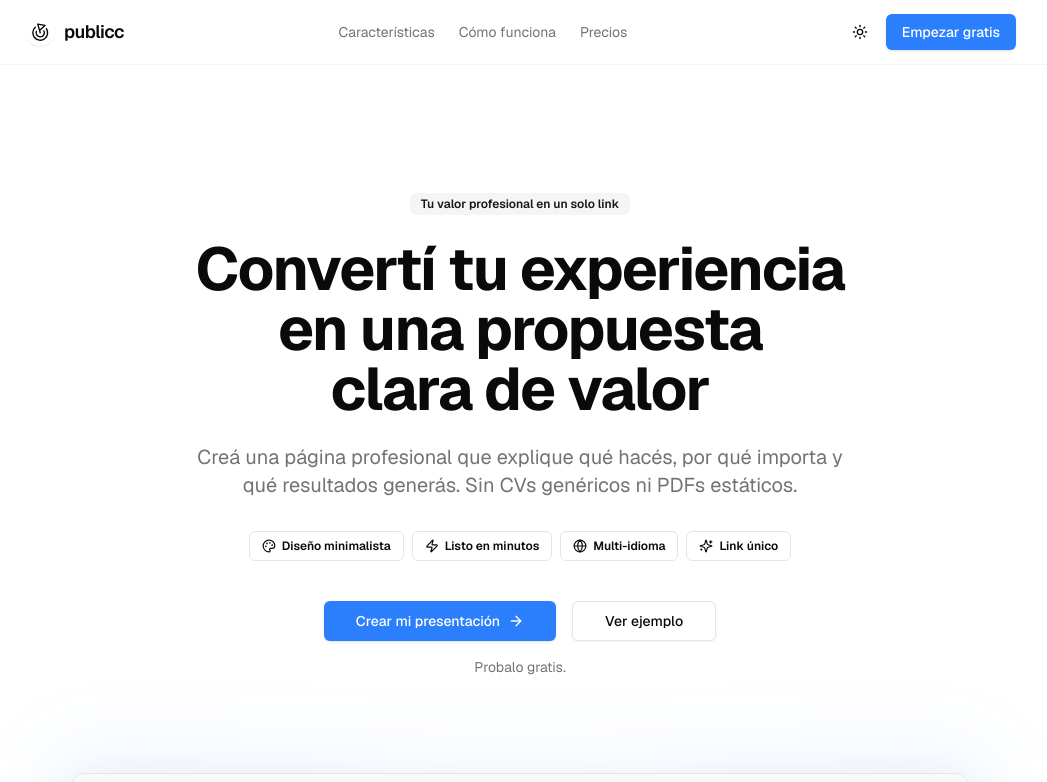
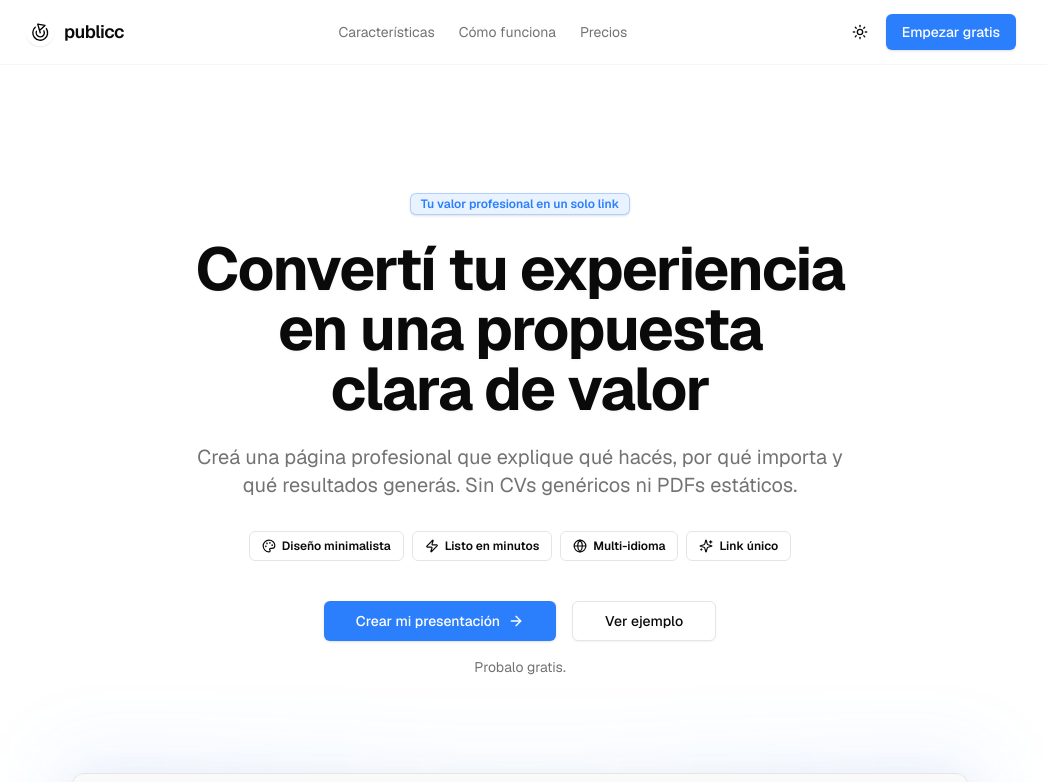
Before and after one commit to FrancoNatanael/publicc-frontend, a Next.js app: page / in a window 1280 px wide. Shown: the top 782 px of the page, without its empty margins (120-1167 px from the left). Built offline with nearby package versions, Linux system fonts and the light colour scheme; no server answers.

Commit message:
Badge default changes

```diff
--- a/components/landing/hero-section.tsx
+++ b/components/landing/hero-section.tsx
@@ -23,11 +23,11 @@ export function HeroSection() {
 
       <div className="container mx-auto max-w-5xl px-4 py-24 md:py-32">
         <div className="flex flex-col items-center text-center">
-          <Badge variant="secondary" className="mb-6">
+          <Badge variant="default" className="mb-6">
             Tu valor profesional en un solo link
           </Badge>
 
-          <h1 className="max-w-3xl text-balance text-4xl font-bold tracking-tight md:text-5xl lg:text-6xl">
+          <h1 className="max-w-3xl text-balance text-4xl font-bold tracking-tight drop-shadow-sm md:text-5xl lg:text-6xl text-shadow-sm">
             Convertí tu experiencia en una propuesta clara de valor
           </h1>
 
--- a/components/ui/badge.tsx
+++ b/components/ui/badge.tsx
@@ -9,7 +9,7 @@ const badgeVariants = cva(
     variants: {
       variant: {
         default:
-          "border-transparent bg-primary text-primary-foreground shadow hover:bg-primary/80",
+          "border border-primary/30 bg-primary/10 text-primary shadow",
         secondary:
           "border-transparent bg-secondary text-secondary-foreground hover:bg-secondary/80",
         destructive:
@@ -25,7 +25,7 @@ const badgeVariants = cva(
 
 export interface BadgeProps
   extends React.HTMLAttributes<HTMLDivElement>,
-    VariantProps<typeof badgeVariants> {}
+  VariantProps<typeof badgeVariants> { }
 
 function Badge({ className, variant, ...props }: BadgeProps) {
   return (
```
